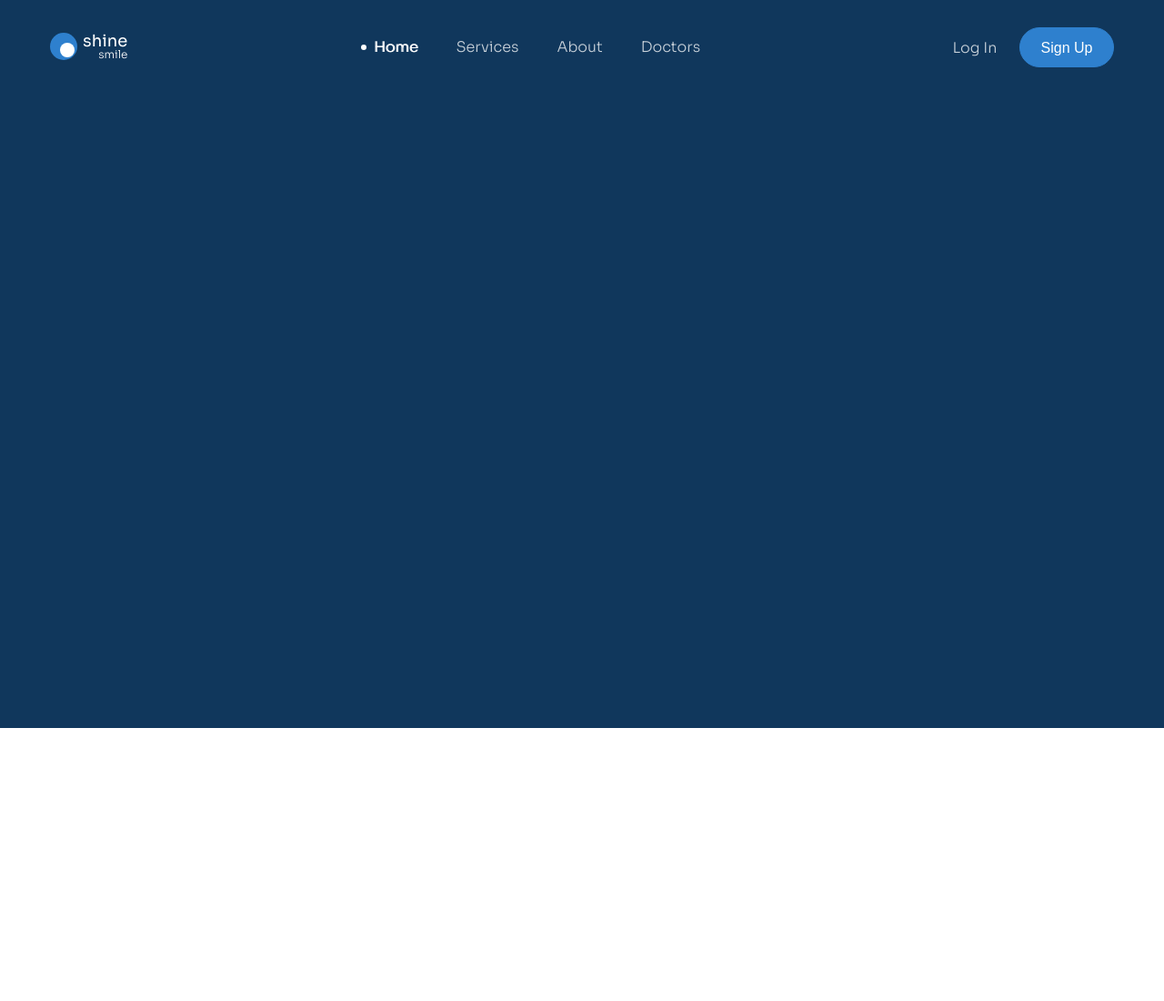
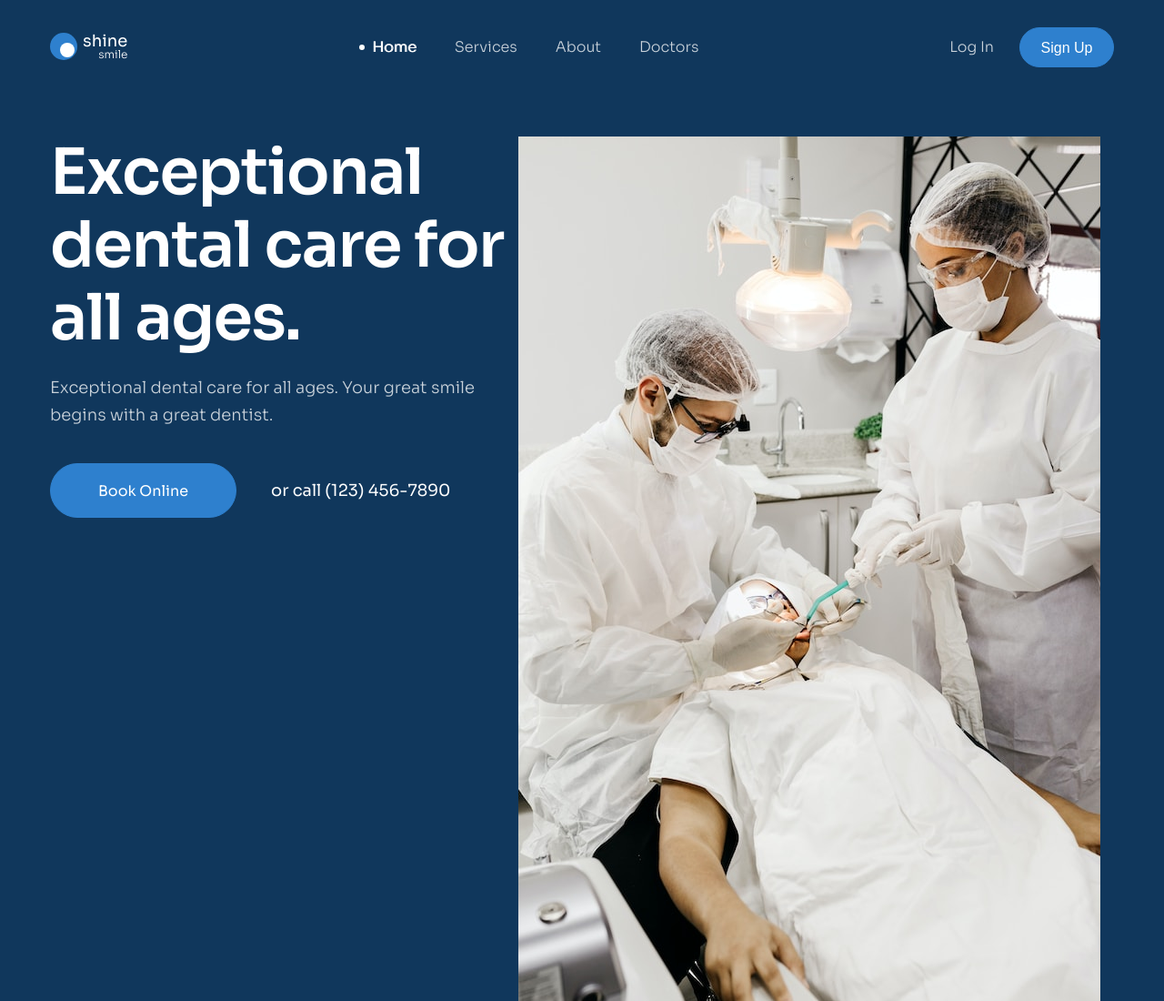
Before and after one commit to thinhtran5895/htmlcss-project-03, a plain HTML site: page index.html in a window 1280 px wide. Shown: the top 1100 px of the page at 91% size. Before the commit the page ends 800 px from the top, so only its background shows below. Drawn offline with Linux system fonts and the light colour scheme.

Commit message:
hero-content commit

```diff
--- a/assets/css/styles.css
+++ b/assets/css/styles.css
@@ -117,7 +117,7 @@ a:hover {
     display: flex;
 }
 
-.action__login,
+.header-action__login,
 .navbar__link {
     display: inline-block;
     padding: 8px 21px;
@@ -151,7 +151,64 @@ a:hover {
     background: #fff;
 }
 
-.action__signup {
+.header-action {
+    display: flex;
+    align-items: center;
+}
+
+.header-action__signup {
     --height: 44px;
     min-width: 104px;
+    margin-left: 7px;
 }
+
+/* Hero */
+.hero {
+    display: flex;
+    margin-top: 76px;
+}
+
+.hero__content {
+    width: 44%;
+    /* Tranh truong hop hinh size to chua chinh se chiem vi tri va lam co phan content lai */
+    flex-shrink: 0;
+}
+
+.hero__media {
+    /* Vi head__content co width 44% roi thi flex-grow de hero__media
+        chiem toan bo phan con lai */
+    flex-grow: 1;
+}
+
+.hero__heading {
+    font-weight: 600;
+    font-size: 7rem;
+    line-height: 1.14;
+    letter-spacing: -0.02em;
+    color: #ffffff;
+}
+
+.hero__desc {
+    margin-top: 22px;
+    font-weight: 300;
+    font-size: 1.8rem;
+    line-height: 1.67;
+    color: #c9d2da;
+}
+
+.hero__row {
+    display: flex;
+    align-items: center;
+    /* ↑：vi trong hero__row the a va the span la 2 the inline, no se co
+        1 khoang trang o giua nen dung nay de mat khoang trang do di */
+    margin-top: 38px;
+}
+
+.hero__row span {
+    margin-left: 38px;
+    font-weight: 400;
+    font-size: 1.8rem;
+    line-height: 1.67;
+    text-align: center;
+    color: #ffffff;
+}
--- a/index.html
+++ b/index.html
@@ -100,6 +100,7 @@
     <body>
         <header class="header">
             <div class="container">
+                <!-- Header top -->
                 <div class="header-top">
                     <!-- Logo -->
                     <a href="/">
@@ -137,11 +138,49 @@
                     </div>
 
                     <!-- Action -->
-                    <div class="action">
-                        <a href="#!" class="action__login">Log In</a>
-                        <button class="btn action__signup">Sign Up</button>
+                    <div class="header-action">
+                        <a href="#!" class="header-action__login">Log In</a>
+                        <button class="btn header-action__signup">
+                            Sign Up
+                        </button>
                     </div>
                 </div>
+
+                <!-- Hero -->
+                <section class="hero">
+                    <!-- hero content -->
+                    <section class="hero__content">
+                        <h1 class="hero__heading">
+                            Exceptional dental care for all ages.
+                        </h1>
+
+                        <p class="hero__desc">
+                            Exceptional dental care for all ages. Your great
+                            smile begins with a great dentist.
+                        </p>
+
+                        <div class="hero__row">
+                            <a href="#!" class="btn">Book Online</a>
+                            <span>or call (123) 456-7890</span>
+                        </div>
+                    </section>
+
+                    <!-- hero media -->
+                    <div class="hero__media">
+                        <div class="hero__images">
+                            <img
+                                src="./assets/img/hero-01.jpg"
+                                alt="#!"
+                                class="hero__img"
+                            />
+                            <img
+                                src="./assets/img/hero-02.jpg"
+                                alt="#!"
+                                class="hero__img"
+                            />
+                        </div>
+                    </div>
+                </section>
             </div>
         </header>
     </body>
```
Also changed, not shown: assets/img/hero-01.jpg (added), assets/img/hero-02.jpg (added).
